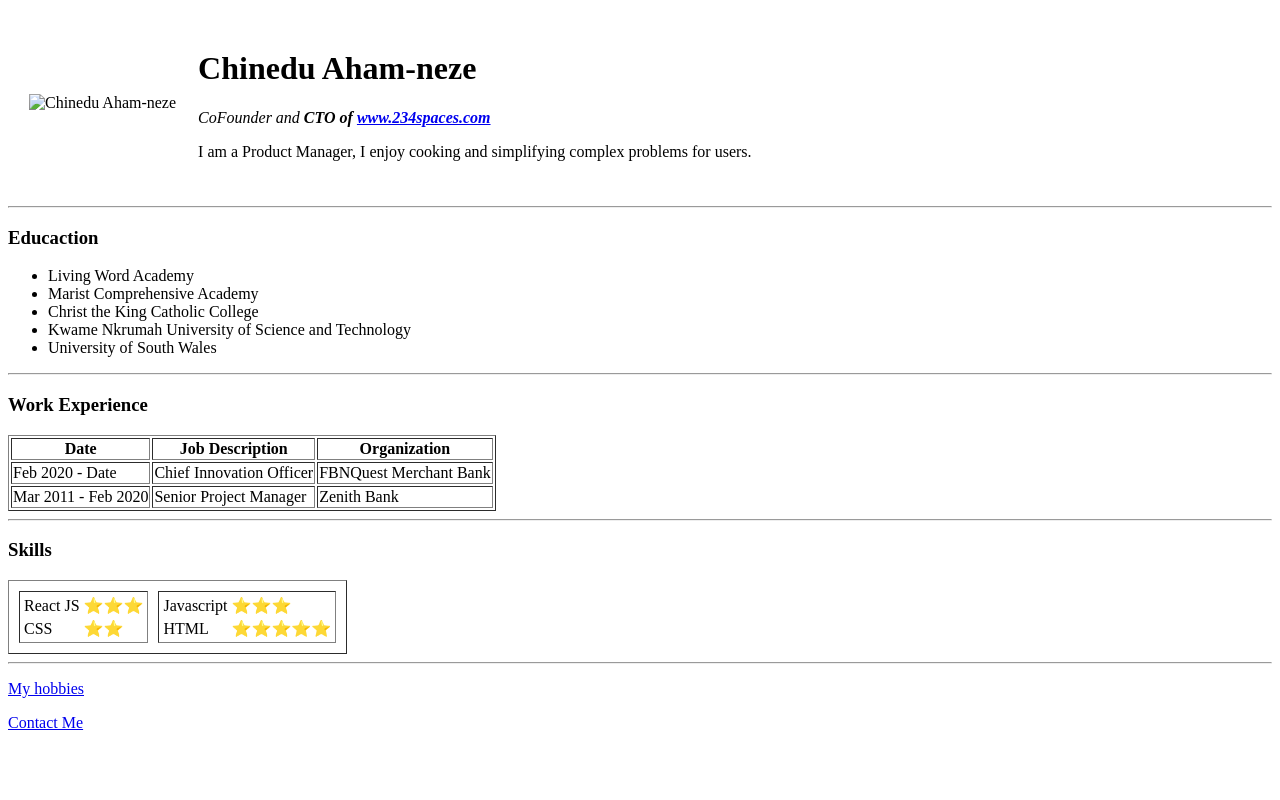
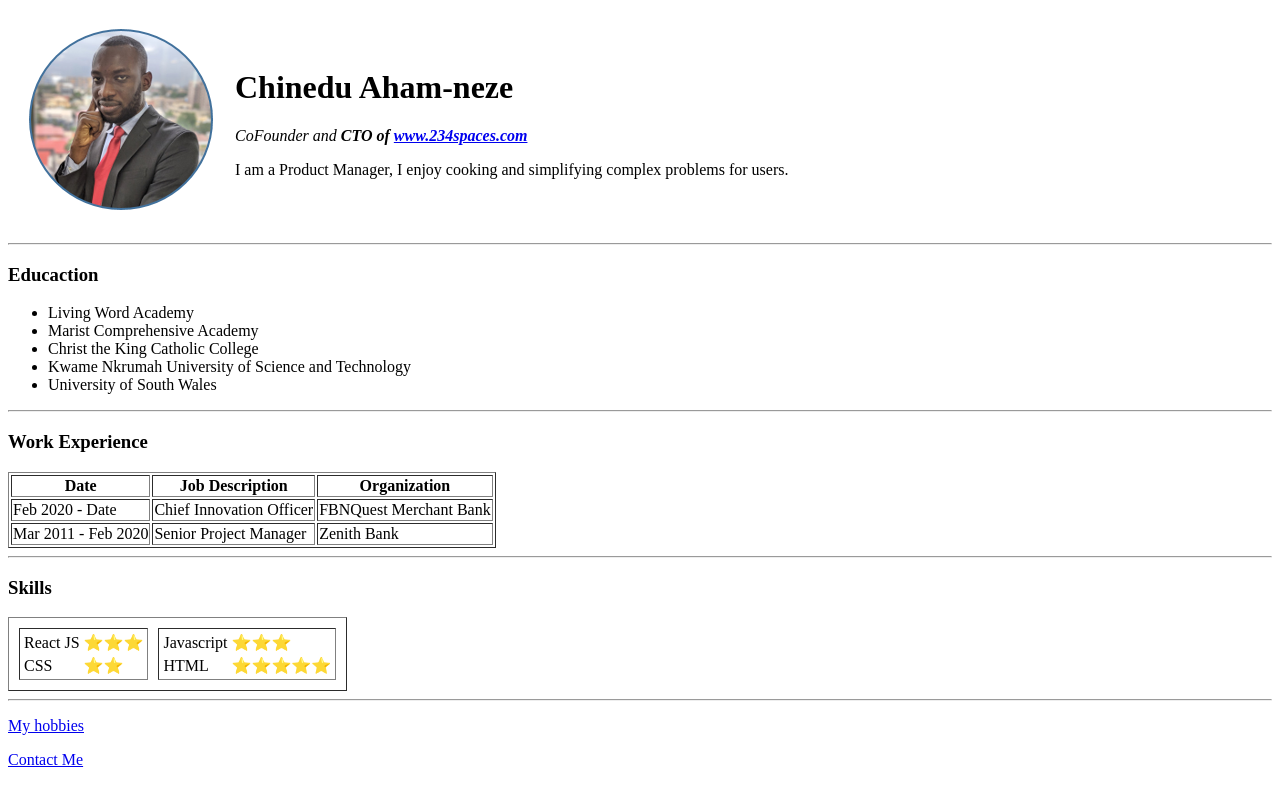
Before and after one commit to neduneze/CV, a plain HTML site: page index.html in a window 1280 px wide. Drawn offline with Linux system fonts and the light colour scheme.

Commit message:
Update index.html

```diff
--- a/index.html
+++ b/index.html
@@ -9,7 +9,7 @@
 <body>
   <table cellspacing="20">
     <tr>
-      <td><img src="images/nedu.png" alt="Chinedu Aham-neze"></td>
+      <td><img src="nedu.png" alt="Chinedu Aham-neze"></td>
       <td>
         <h1>Chinedu Aham-neze</h1>
         <p><em>CoFounder and <strong>CTO of <a href="#">www.234spaces.com</a></strong></em></p>
```
